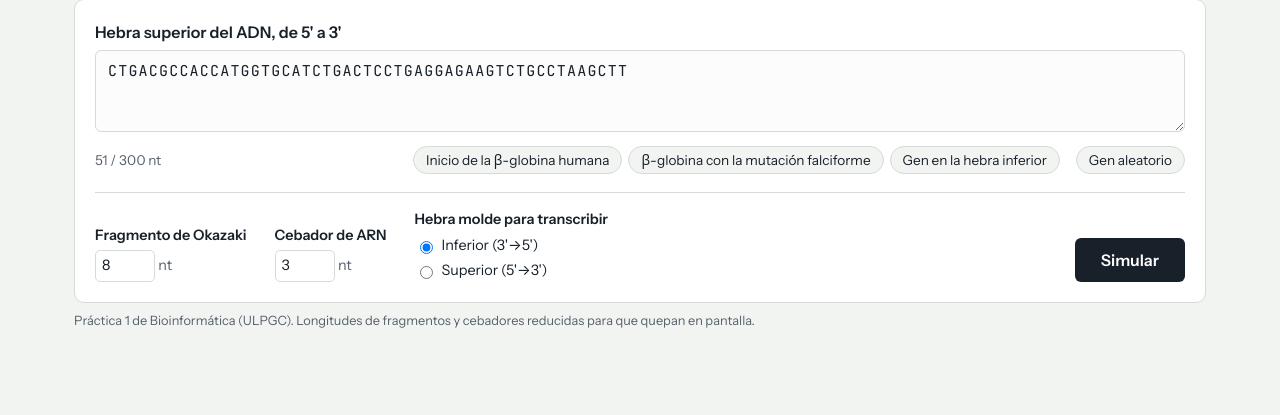
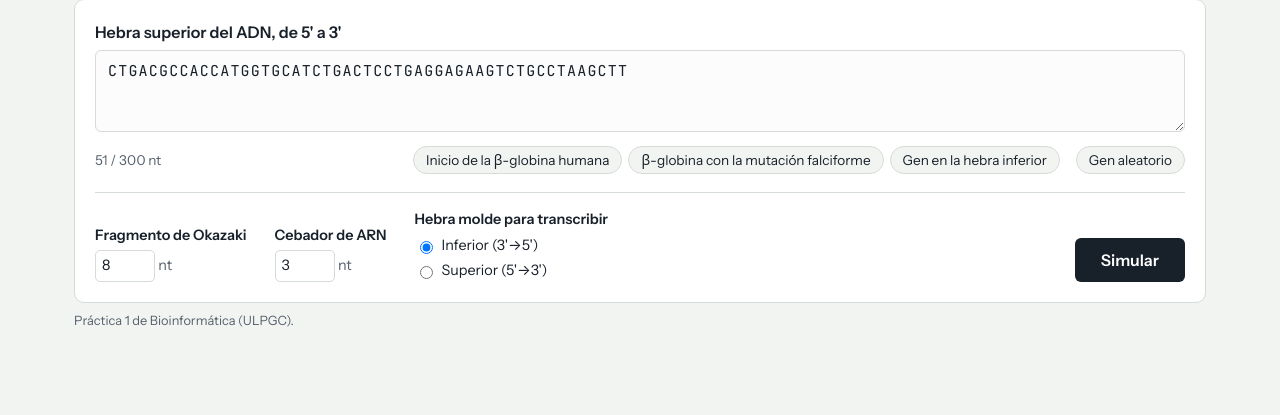
Before and after one commit to amaisuarez/dogmalifesimulator, a Flask app: page / in a window 1280 px wide. Shown: the part 194-609 px from the top of the page. Run offline with Flask 3, Linux system fonts and the light colour scheme.

Commit message:
Index fix

```diff
--- a/dogma-central/templates/index.html
+++ b/dogma-central/templates/index.html
@@ -94,7 +94,7 @@
   </main>
 
   <footer class="pie">
-    Práctica 1 de Bioinformática (ULPGC). Longitudes de fragmentos y cebadores reducidas para que quepan en pantalla.
+    Práctica 1 de Bioinformática (ULPGC).
   </footer>
 
   <script src="{{ url_for('static', filename='app.js') }}"></script>
```
